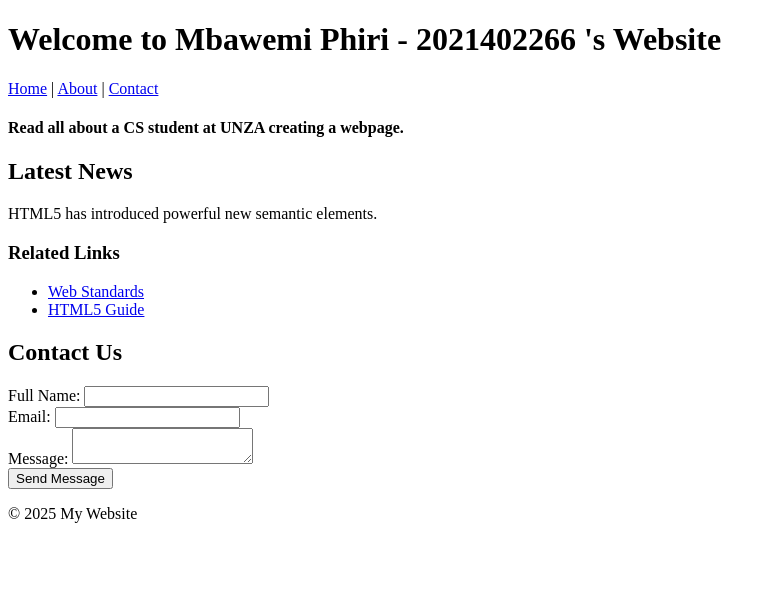
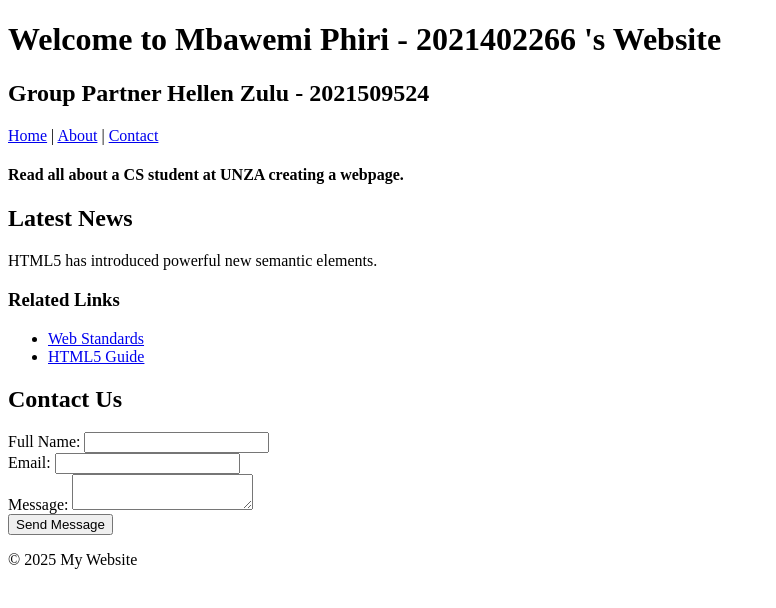
Before and after one commit to wemi-cmyk/lab2-html, a plain HTML site: page index.html in a window 1280 px wide. Shown: the whole page, without its empty margins (0-776 px from the left). Drawn offline with Linux system fonts and the light colour scheme.

Commit message:
Update index.html

```diff
--- a/index.html
+++ b/index.html
@@ -8,6 +8,7 @@
 <body>
 <header>
 <h1>Welcome to Mbawemi Phiri - 2021402266 's Website</h1>
+    <h2>Group Partner Hellen Zulu - 2021509524</h2>
 <nav>
 <a href="#">Home</a> |
 <a href="#">About</a> |
```
